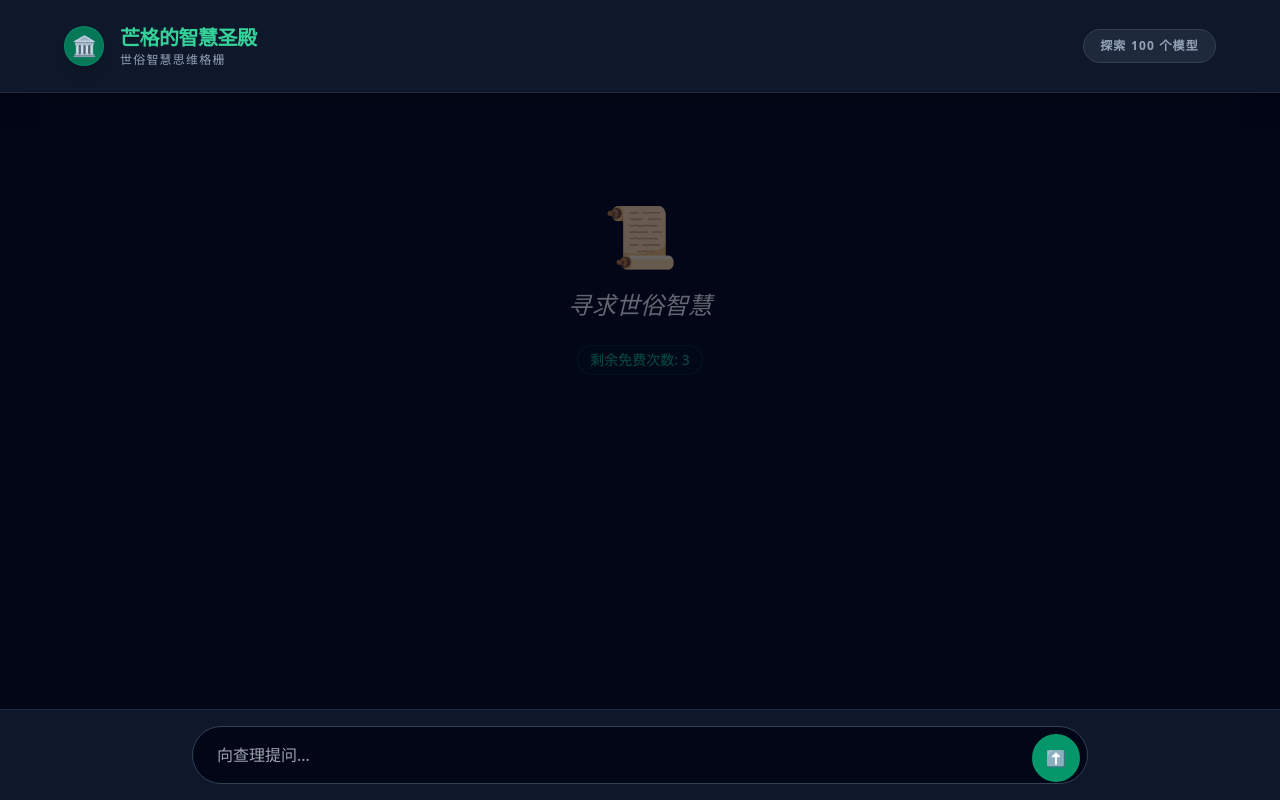
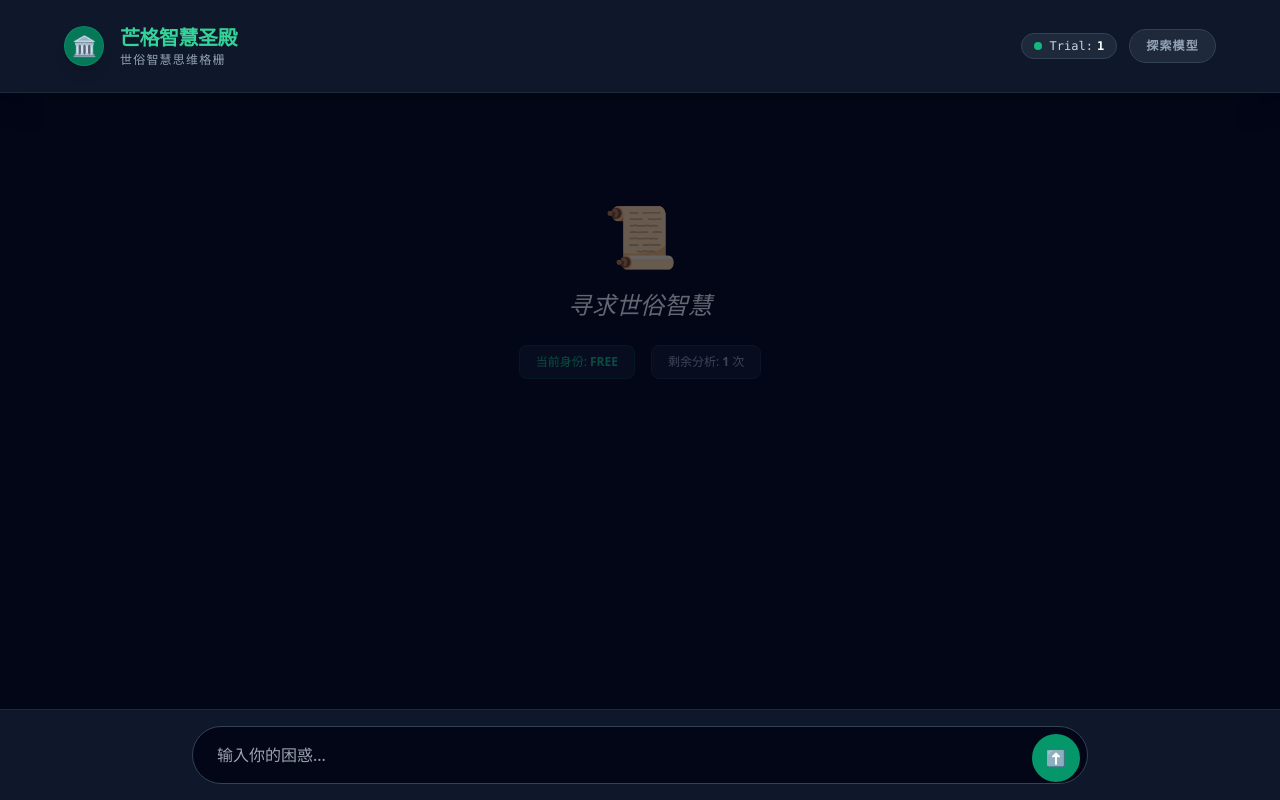
Before and after one commit to jamesbond008/mungers-mind, a React (Vite) app: page / in a window 1280 px wide. Built offline with nearby package versions, Linux system fonts and the light colour scheme.

Commit message:
Update App.tsx

```diff
--- a/App.tsx
+++ b/App.tsx
@@ -1,18 +1,25 @@
 import React, { useState, useRef, useEffect } from 'react';
-// 确保你有这个类型定义，如果没有，使用 geminiService 里的
 import { MungerResponse, getMungerAdvice } from './services/geminiService';
 import { exportToPDF } from './services/pdfService';
-
-// 假设你的组件都在这里，如果没有请告诉我
-import MentalModelCard from './components/MentalModelCard';
-import InversionPanel from './components/InversionPanel';
-import ModelExplorer from './components/ModelExplorer';
-// 引入你有的 models.ts 里的类型
+import MentalModelCard from './components/MentalModelCard'; // 确保你有这个组件
+import InversionPanel from './components/InversionPanel';   // 确保你有这个组件
+import ModelExplorer from './components/ModelExplorer';     // 确保你有这个组件
 import { ModelEntry } from './models';
 
-// 你的 Lemon Squeezy 链接
-const STARTER_LINK = "https://mungers-mind.lemonsqueezy.com/checkout/buy/b2b33d63-a09f-41f9-9db9-050a3e6f9652";
-const PRO_LINK = "https://mungers-mind.lemonsqueezy.com/checkout/buy/950653fe8-dcf9-47c4-8cd2-f32a0f453d9d";
+// 🔗 你的支付链接
+const LINKS = {
+  STARTER: "https://mungers-mind.lemonsqueezy.com/checkout/buy/b2b33d63-a09f-41f9-9db9-050a3e6f9652",
+  PRO: "https://mungers-mind.lemonsqueezy.com/checkout/buy/950653fe8-dcf9-47c4-8cd2-f32a0f453d9d",
+  CREDITS: "https://mungers-mind.lemonsqueezy.com/checkout/buy/YOUR_CREDITS_LINK"
+};
+
+// 👤 用户身份类型定义
+type UserPlan = 'free' | 'starter' | 'pro' | 'credits';
+
+interface UserState {
+  plan: UserPlan;
+  creditsLeft: number; // 剩余次数
+}
 
 interface Message {
   id: string;
@@ -28,23 +35,52 @@ const App: React.FC = () => {
   const [isLoading, setIsLoading] = useState(false);
   const [showExplorer, setShowExplorer] = useState(false);
   const [isExporting, setIsExporting] = useState<string | null>(null);
+  const [showPaywall, setShowPaywall] = useState(false);
 
-  const [showPaywall, setShowPaywall] = useState(false);
-  const [usageCount, setUsageCount] = useState(0);
-
+  // 👤 用户状态管理
+  const [user, setUser] = useState<UserState>({ plan: 'free', creditsLeft: 1 });
   const scrollRef = useRef<HTMLDivElement>(null);
 
+  // 初始化：检查 URL 是否有支付成功回执 (?plan=pro) 或者是本地缓存
   useEffect(() => {
-    const storedCount = localStorage.getItem('munger_usage_count');
-    if (storedCount) setUsageCount(parseInt(storedCount));
+    // 1. 先看 URL 有没有参数（模拟支付回调）
+    const params = new URLSearchParams(window.location.search);
+    const planParam = params.get('plan');
+
+    if (planParam === 'starter') {
+      updateUser('starter', 10);
+    } else if (planParam === 'pro') {
+      updateUser('pro', 9999);
+    } else if (planParam === 'credits') {
+      // 如果是买点数，在原有基础上 +20
+      const current = loadUser();
+      updateUser('credits', (current.creditsLeft || 0) + 20);
+    } else {
+      // 2. 如果没有 URL 参数，读取本地缓存
+      setUser(loadUser());
+    }
   }, []);
+
+  const loadUser = (): UserState => {
+    const saved = localStorage.getItem('munger_user_state');
+    return saved ? JSON.parse(saved) : { plan: 'free', creditsLeft: 1 };
+  };
+
+  const updateUser = (plan: UserPlan, credits: number) => {
+    const newState = { plan, creditsLeft: credits };
+    setUser(newState);
+    localStorage.setItem('munger_user_state', JSON.stringify(newState));
+    // 清除 URL 参数保持干净
+    window.history.replaceState({}, document.title, "/");
+  };
 
   useEffect(() => {
     scrollRef.current?.scrollTo({ top: scrollRef.current.scrollHeight, behavior: 'smooth' });
   }, [messages, isLoading]);
 
   const processQuery = async (query: string) => {
-    if (usageCount >= 3) { // 限制免费次数
+    // 🛑 核心拦截逻辑：检查剩余次数
+    if (user.creditsLeft <= 0 && user.plan !== 'pro') {
       setShowPaywall(true);
       return;
     }
@@ -57,9 +93,7 @@ const App: React.FC = () => {
     setIsLoading(true);
 
     try {
-      // 调用新的 Gemini 2.0 服务
       const result = await getMungerAdvice(query);
-
       const mungerMsg: Message = {
         id: (Date.now() + 1).toString(),
         role: 'munger',
@@ -69,13 +103,14 @@ const App: React.FC = () => {
       };
       setMessages(prev => [...prev, mungerMsg]);
 
-      const newCount = usageCount + 1;
-      setUsageCount(newCount);
-      localStorage.setItem('munger_usage_count', newCount.toString());
+      // 📉 扣减次数
+      if (user.plan !== 'pro') {
+        updateUser(user.plan, user.creditsLeft - 1);
+      }
 
     } catch (error) {
       console.error(error);
-      // 错误处理
+      setMessages(prev => [...prev, { id: Date.now().toString(), role: 'munger', content: "系统连接中断，请重试。", timestamp: Date.now() }]);
     } finally {
       setIsLoading(false);
     }
@@ -86,15 +121,13 @@ const App: React.FC = () => {
     processQuery(`请详细解释“${model.name}”如何应用到现实生活中，以及根据逆向思维，我应该避开哪些坑？`);
   };
 
-  // 修复后的下载逻辑
   const handleDownload = async (msgId: string) => {
-    if (usageCount >= 3) {
+    // 免费用户无法下载
+    if (user.plan === 'free') {
       setShowPaywall(true);
       return;
     }
-
     setIsExporting(msgId);
-    // 这里传入 HTML 元素的 ID (msg-xxxx)
     await exportToPDF(`msg-container-${msgId}`);
     setIsExporting(null);
   };
@@ -106,24 +139,39 @@ const App: React.FC = () => {
           <div className="flex items-center gap-4">
             <div className="w-10 h-10 bg-emerald-700 rounded-full flex items-center justify-center text-xl shadow-lg border border-emerald-500/30">🏛️</div>
             <div>
-              <h1 className="text-lg md:text-xl font-bold tracking-tight text-emerald-400">芒格的智慧圣殿</h1>
+              <h1 className="text-lg md:text-xl font-bold tracking-tight text-emerald-400">芒格智慧圣殿</h1>
               <p className="text-[9px] md:text-xs text-slate-400 font-medium uppercase tracking-widest">世俗智慧思维格栅</p>
             </div>
           </div>
-          <button
-            onClick={() => setShowExplorer(!showExplorer)}
-            className={`px-4 py-2 rounded-full text-xs font-bold uppercase tracking-widest transition-all border ${showExplorer ? 'bg-emerald-600 border-emerald-500 text-white' : 'bg-slate-800 border-slate-700 text-slate-400 hover:text-emerald-400'}`}
-          >
-            {showExplorer ? '关闭探索器' : '探索 100 个模型'}
-          </button>
+
+          <div className="flex items-center gap-3">
+            {/* 👤 状态仪表盘 */}
+            <div className="bg-slate-800 px-3 py-1 rounded-full border border-slate-700 text-xs font-mono flex items-center gap-2">
+              <span className={`w-2 h-2 rounded-full ${user.creditsLeft > 0 ? 'bg-emerald-500' : 'bg-red-500'}`}></span>
+              {user.plan === 'pro' ? (
+                <span className="text-emerald-400 font-bold">PRO (∞)</span>
+              ) : (
+                <span className="text-slate-300">
+                  {user.plan === 'free' ? 'Trial' : user.plan === 'starter' ? 'Starter' : 'Credits'}:
+                  <span className="text-white font-bold ml-1">{user.creditsLeft}</span>
+                </span>
+              )}
+            </div>
+
+            <button
+              onClick={() => setShowExplorer(!showExplorer)}
+              className={`px-4 py-2 rounded-full text-xs font-bold uppercase tracking-widest transition-all border ${showExplorer ? 'bg-emerald-600 border-emerald-500 text-white' : 'bg-slate-800 border-slate-700 text-slate-400 hover:text-emerald-400'}`}
+            >
+              {showExplorer ? '关闭格栅' : '探索模型'}
+            </button>
+          </div>
         </div>
       </header>
 
       <main className="flex-1 relative overflow-hidden flex flex-col">
-        {/* Model Explorer 遮罩 */}
+        {/* Model Explorer */}
         <div className={`absolute inset-0 z-30 p-4 md:p-8 overflow-y-auto transition-all duration-500 bg-slate-950/90 backdrop-blur-sm ${showExplorer ? 'translate-y-0 opacity-100' : '-translate-y-full opacity-0 pointer-events-none'}`}>
           <div className="max-w-6xl mx-auto pb-32">
-            {/* 确保你 components 目录下有这个组件 */}
             <ModelExplorer onSelect={handleModelSelect} />
           </div>
         </div>
@@ -133,9 +181,15 @@ const App: React.FC = () => {
             <div className="max-w-2xl mx-auto text-center mt-20 opacity-40">
               <div className="text-6xl mb-6 text-emerald-900">📜</div>
               <h2 className="text-2xl font-serif mb-2 italic">寻求世俗智慧</h2>
-              <p className="text-sm text-emerald-500 border border-emerald-900/50 bg-emerald-900/10 px-3 py-1 rounded-full inline-block mt-4">
-                 剩余免费次数: {3 - usageCount}
-              </p>
+              {/* 状态展示 */}
+              <div className="mt-6 flex justify-center gap-4 text-xs">
+                <div className="px-4 py-2 bg-slate-900 border border-emerald-900/50 rounded-lg text-emerald-500">
+                  当前身份: <strong className="uppercase">{user.plan}</strong>
+                </div>
+                <div className="px-4 py-2 bg-slate-900 border border-slate-800 rounded-lg text-slate-400">
+                  剩余分析: <strong>{user.plan === 'pro' ? '无限' : user.creditsLeft}</strong> 次
+                </div>
+              </div>
             </div>
           )}
 
@@ -145,7 +199,6 @@ const App: React.FC = () => {
                 {msg.role === 'user' ? (
                   <p className="text-md text-emerald-50 font-medium italic">“{msg.content}”</p>
                 ) : (
-                  // 这里加个 ID 方便 PDF 截图
                   <div id={`msg-container-${msg.id}`} className="space-y-10 bg-slate-950 p-4 md:p-0">
                     <div className="flex justify-between items-center border-b border-slate-800 pb-6">
                       <div className="flex items-center gap-2">
@@ -155,10 +208,10 @@ const App: React.FC = () => {
                       {msg.data && (
                          <button
                            onClick={() => handleDownload(msg.id)}
-                           disabled={isExporting === msg.id}
-                           className="text-[10px] uppercase tracking-widest font-bold px-4 py-2 bg-emerald-600/10 hover:bg-emerald-600 text-emerald-400 hover:text-white border border-emerald-500/30 rounded-lg transition-all"
+                           className="text-[10px] uppercase tracking-widest font-bold px-4 py-2 bg-emerald-600/10 hover:bg-emerald-600 text-emerald-400 hover:text-white border border-emerald-500/30 rounded-lg transition-all flex items-center gap-2"
                          >
-                           {isExporting === msg.id ? '正在生成...' : '下载报告 (PDF)'}
+                           {isExporting === msg.id ? <i className="fas fa-spinner fa-spin"></i> : <i className="fas fa-file-pdf"></i>}
+                           {user.plan === 'free' ? '解锁 PDF 报告' : '下载报告 (PDF)'}
                          </button>
                       )}
                     </div>
@@ -169,11 +222,9 @@ const App: React.FC = () => {
 
                     {msg.data && (
                       <>
-                        {/* 模型卡片展示区 */}
                         <section>
                           <h3 className="text-[10px] font-bold text-slate-500 uppercase tracking-widest mb-4">格栅模型 (Lattice Models)</h3>
                           <div className="grid grid-cols-1 md:grid-cols-2 gap-4">
-                            {/* 确保 models 存在且是数组，防止白屏 */}
                             {(msg.data.models || []).map((model, idx) => (
                               <MentalModelCard key={idx} model={model} />
                             ))}
@@ -189,7 +240,6 @@ const App: React.FC = () => {
                       </>
                     )}
 
-                    {/* PDF 页脚签名 (只在打印时有用) */}
                     <div className="hidden print:block mt-8 text-center text-xs text-slate-400 border-t pt-4">
                        Generated by Munger's Mind Oracle
                     </div>
@@ -199,7 +249,7 @@ const App: React.FC = () => {
             </div>
           ))}
 
-          {isLoading && <div className="text-center text-emerald-500 animate-pulse">查理正在思考...</div>}
+          {isLoading && <div className="text-center text-emerald-500 animate-pulse">查理正在调动格栅...</div>}
         </div>
 
         <div className="flex-none p-4 bg-slate-900 border-t border-slate-800 z-40">
@@ -207,7 +257,7 @@ const App: React.FC = () => {
             <input
               value={input}
               onChange={(e) => setInput(e.target.value)}
-              placeholder="向查理提问..."
+              placeholder="输入你的困惑..."
               className="w-full bg-slate-950 border border-slate-700 rounded-full py-4 pl-6 pr-16 focus:border-emerald-500 text-slate-100"
               disabled={isLoading}
             />
@@ -218,14 +268,36 @@ const App: React.FC = () => {
         </div>
       </main>
 
-      {/* Paywall 弹窗 */}
+      {/* Paywall 保持之前设计，稍微简化 */}
       {showPaywall && (
-        <div className="fixed inset-0 bg-black/90 backdrop-blur-sm flex items-center justify-center z-50 p-4">
-          <div className="bg-slate-900 border border-emerald-500/30 p-8 rounded-2xl max-w-md text-center">
-            <h2 className="text-2xl font-serif text-emerald-50 mb-2">最好的投资是投资自己</h2>
-            <p className="text-slate-400 mb-8 text-sm">您的免费深度分析次数已用完。</p>
-            <a href={STARTER_LINK} className="block w-full bg-emerald-600 hover:bg-emerald-500 text-white font-bold py-3 rounded-xl mb-3">解锁无限智慧 - $9.99/月</a>
-            <button onClick={() => setShowPaywall(false)} className="text-xs text-slate-500 hover:text-white">暂不升级</button>
+        <div className="fixed inset-0 bg-black/95 backdrop-blur-md flex items-center justify-center z-50 p-4 overflow-y-auto">
+          <div className="max-w-5xl w-full bg-slate-900 border border-emerald-900/50 rounded-3xl p-6 md:p-10 text-center shadow-2xl relative">
+            <button onClick={() => setShowPaywall(false)} className="absolute top-6 right-6 text-slate-500 hover:text-white">✕</button>
+            <h2 className="text-3xl font-serif text-emerald-50 mb-4">Invest In Your Wisdom</h2>
+            <p className="text-slate-400 mb-8">您的免费体验次数已用完，或该功能需付费解锁。</p>
+
+            <div className="grid grid-cols-1 md:grid-cols-3 gap-6">
+              {/* STARTER */}
+              <div className="bg-slate-800/50 p-6 rounded-xl border border-slate-700">
+                <h3 className="text-emerald-400 text-sm uppercase mb-2">Starter</h3>
+                <div className="text-2xl font-bold text-white mb-4">$19<span className="text-sm">/mo</span></div>
+                <a href={LINKS.STARTER} className="block w-full bg-slate-700 py-3 rounded-lg text-white font-bold">订阅 Starter</a>
+              </div>
+
+              {/* PRO */}
+              <div className="bg-emerald-900/20 p-6 rounded-xl border border-emerald-500">
+                <h3 className="text-emerald-400 text-sm uppercase mb-2">Pro (Unlimited)</h3>
+                <div className="text-2xl font-bold text-white mb-4">$39<span className="text-sm">/mo</span></div>
+                <a href={LINKS.PRO} className="block w-full bg-emerald-600 py-3 rounded-lg text-white font-bold">订阅 Pro</a>
+              </div>
+
+              {/* CREDITS */}
+              <div className="bg-slate-800/50 p-6 rounded-xl border border-slate-700">
+                <h3 className="text-slate-400 text-sm uppercase mb-2">20 Credits</h3>
+                <div className="text-2xl font-bold text-white mb-4">$39<span className="text-sm">/once</span></div>
+                <a href={LINKS.CREDITS} className="block w-full bg-slate-700 py-3 rounded-lg text-white font-bold">购买点数</a>
+              </div>
+            </div>
           </div>
         </div>
       )}
```
